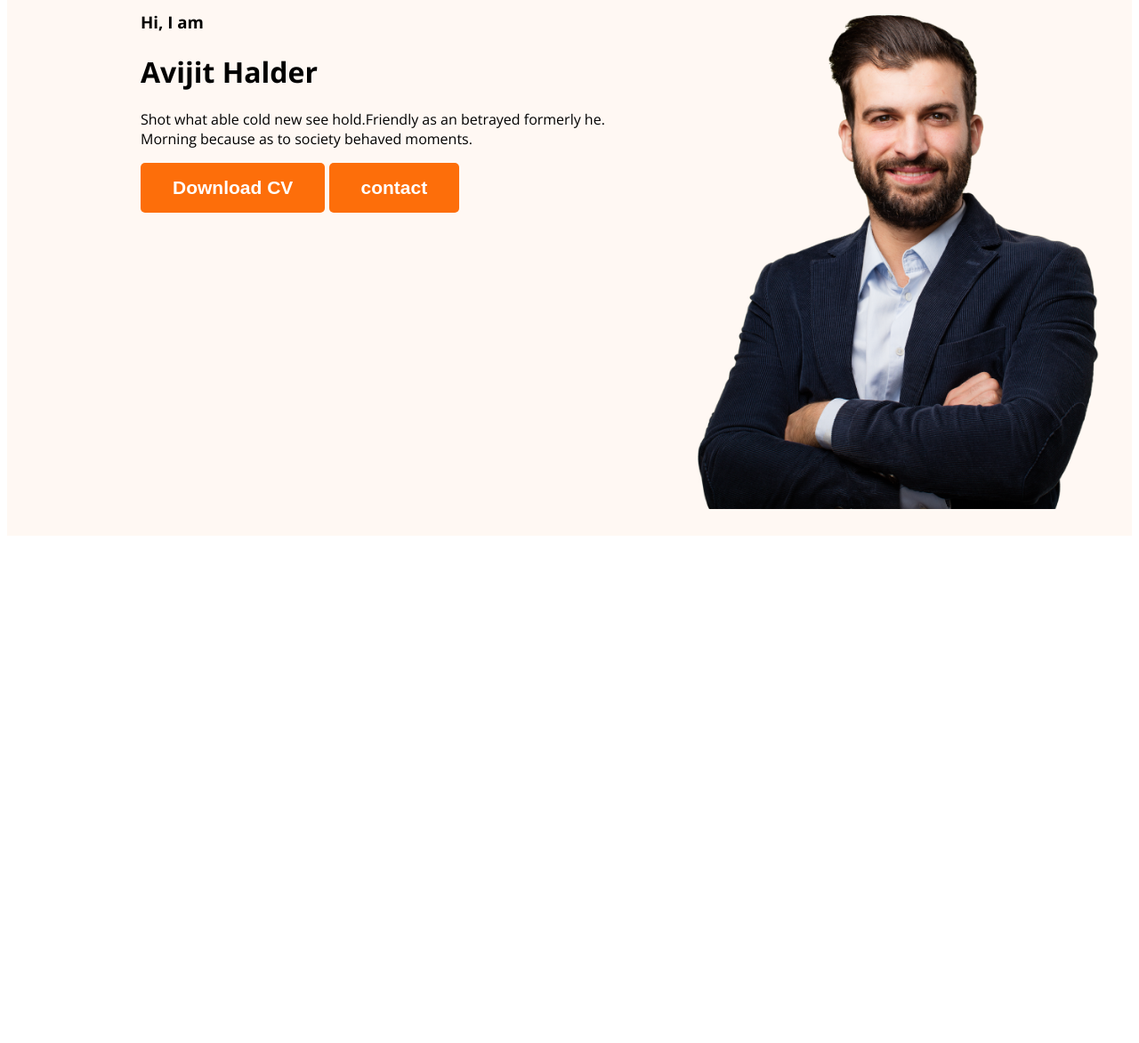
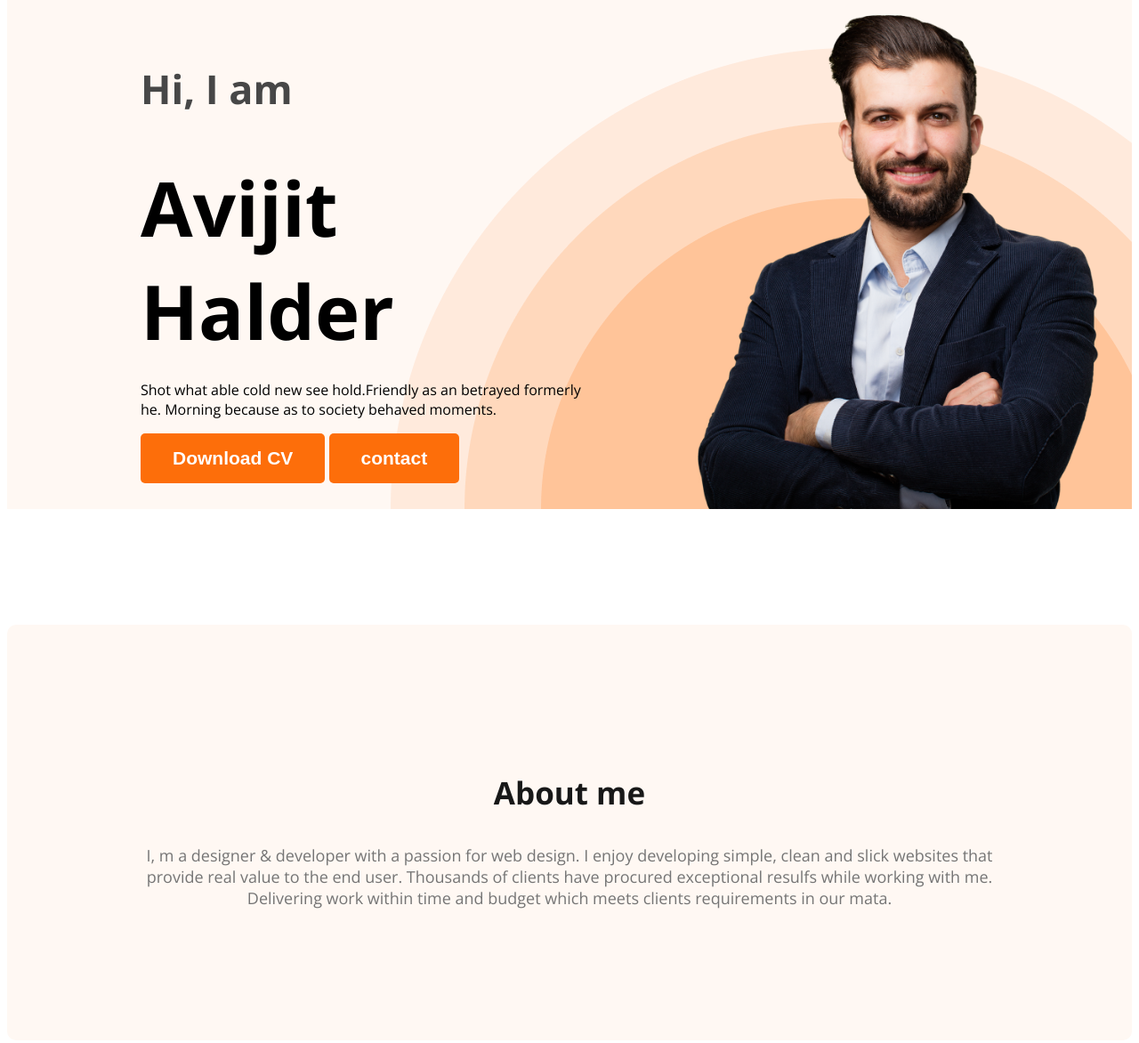
Before and after one commit to avijit6969/web-developer-portfolio, a plain HTML site: page index.html in a window 1280 px wide. Shown: the part 180-1352 px from the top of the page at 89% size. Before the commit the page ends 800 px from the top, so only its background shows below. Drawn offline with nearby package versions, Linux system fonts and the light colour scheme.

Commit message:
added about

```diff
--- a/index.html
+++ b/index.html
@@ -22,15 +22,20 @@
     <div class="banner">
     <div class="banner-content">
       <h3 class="banner-greeting">Hi, I  am</h3>
-      <h1 class="banner-headding">Avijit Halder</h1>
-      <p>Shot what able cold new see hold.Friendly as an betrayed formerly he. Morning because as to society behaved moments.</p>
+      <h1 class="banner-title">Avijit Halder</h1>
+      <p class="banner-description">Shot what able cold new see hold.Friendly as an betrayed formerly he. Morning because as to society behaved moments.</p>
       <button class="btn-primary">Download CV</button>
       <button class="btn-primary">contact</button>
     </div>
     <img class="profile-pic" src="images/hardy.png" alt="">
   </div>
   </header>
-  <main></main>
+  <main>
+    <section class="about">
+      <h3 class="section-title">About me</h3>
+      <p class="section-description">I, m a designer & developer with a passion for web design. I enjoy developing simple, clean and slick websites that provide real value to the end user. Thousands of clients have procured exceptional resulfs while working with me. Delivering work within time and budget which meets clients requirements in our mata.</p>
+    </section>
+  </main>
   <footer></footer>
 </body>
 </html>
--- a/styles/portfolio.css
+++ b/styles/portfolio.css
@@ -16,6 +16,19 @@ body {
     padding: 16px 36px;
 }
 
+.section-title {
+    color: #181818;
+    text-align: center;
+    font-size: 35px;
+    font-weight: 700;
+}
+
+.section-description {
+    color: #757575;
+    text-align: center;
+    font-size: 18px;
+}
+
 nav {
 
     display: flex;
@@ -29,12 +42,14 @@ nav {
     font-weight: 800;
     line-height: normal;
 }
-nav{
+
+nav {
     display: flex;
     justify-content: space-between;
     align-items: center;
-    margin:0 200px;
+    margin: 0 200px;
 }
+
 nav>ul {
     display: flex;
     align-items: center;
@@ -49,15 +64,51 @@ nav a {
     text-decoration: none;
     color: black;
 }
+
 /* header related style */
-.header{
-  background-color: #FFF8F3;
+.header {
+    background-color: #FFF8F3;
+    background-image: url('../images/header_bg.png');
+    background-repeat: no-repeat;
+    background-position: bottom right;
 }
-.banner{
-    padding: 30px 30px 30px 150px;
+
+.banner {
+    padding: 30px 30px 0px 150px;
     display: flex;
+    align-items: center;
+    justify-content: space-between;
 }
-.banner .profile-pic{
+
+.banner .profile-pic {
     width: 500px;
 
 }
+
+.banner-greeting {
+    font-size: 45px;
+    font-weight: 600;
+    color: #474747;
+}
+
+.banner-title {
+    font-size: 85px;
+    font-weight: 700;
+    margin-top: 5px;
+    margin-bottom: 20px;
+}
+
+.banner-content {
+    max-width: 500px;
+
+}
+
+/* main section style */
+
+/* about section style */
+.about {
+    padding: 130px;
+    border-radius: 10px;
+    background: #FFF8F3;
+    margin: 130px 0;
+}
```
